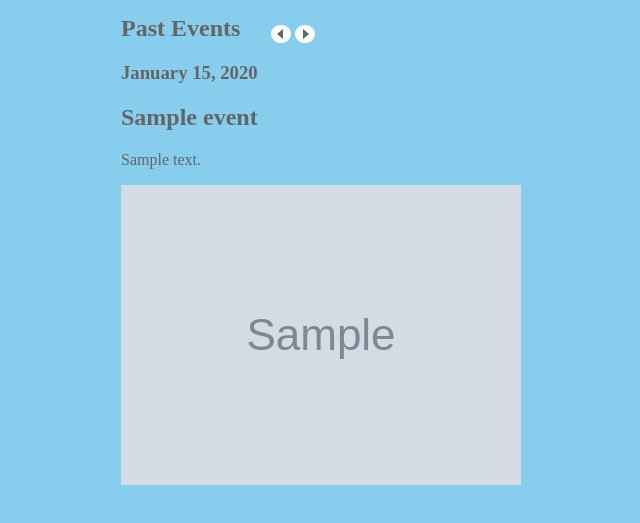
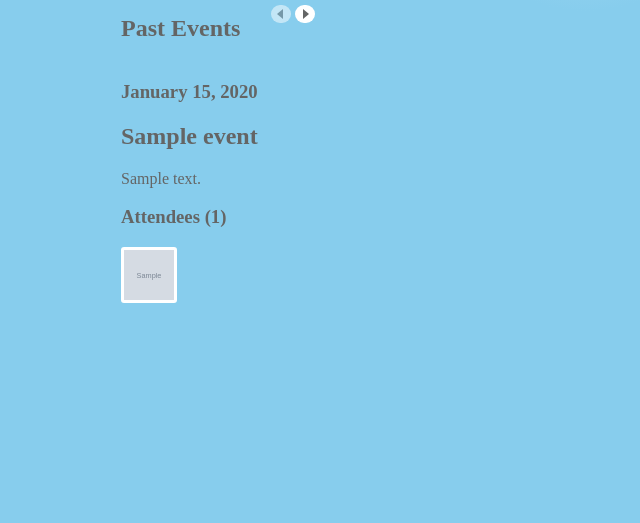
Before and after one commit to pythonkc/pythonkc-com, a Django app: template pythonkc_site/templates/index.html in a window 1280 px wide. Shown: the part 368-891 px from the top of the page, without its empty margins (54-694 px from the left). After the commit the page ends 671 px from the top, so only its background shows below. Run offline with Django 3.2, Linux system fonts and the light colour scheme; the template is opened without the code that fills it: most values are stand-ins (such as "Sample title", 1, 10 or a date in 2020); grey boxes marked "Sample" are stand-in pictures; some libraries are stand-ins or nearby versions.

Commit message:
wrote up some slider code and added some styling so it works correctly, changed the meetup images to background images so we can use background-size (like meetup does - icky but it works). removed jquery cycle

```diff
--- a/pythonkc_site/static/screen.css
+++ b/pythonkc_site/static/screen.css
@@ -13,7 +13,9 @@ body {
 }
 header, section, article { display: block; }
 header[role="banner"]{ height: 145px; background: url(logo.png) center center no-repeat; }
-.wrap{ width: 930px; position: relative; margin: 0 auto; padding: 0 15px;}
+.wrap{ width: 930px; position: relative; margin: 0 auto; padding: 0 15px;
+    overflow: hidden;
+}
 .next-meeting {
     background-color: white;
     border-top: 3px solid #abdcf2;
@@ -28,6 +30,16 @@ footer { background: #219cd7; }
     -moz-box-sizing: border-box;
     -webkit-box-sizing: border-box;
     -o-box-sizing: border-box;
+}
+#evt-wrapper{
+    width: 10000px;
+    position: relative;
+    left: 0;
+}
+article.past-event{
+    display: inline-block;
+    width: 945px;
+    vertical-align: top;
 }
 .slider-controls {
     position: absolute;
@@ -55,3 +67,19 @@ footer { background: #219cd7; }
     border-right: none;
     border-left: 6px solid #646565;
 }
+.disabled {
+    opacity:.5;
+}
+.attendee{
+    background-size: 50px 50px;
+    background-position: top center;
+    background-repeat: no-repeat;
+    display: inline-block;
+    height: 50px;
+    width: 50px;
+    border: 3px solid white;
+    -moz-border-radius: 3px;
+    -webkit-border-radius: 3px;
+    -o-border-radius: 3px;
+    border-radius: 3px;
+}
--- a/pythonkc_site/templates/index.html
+++ b/pythonkc_site/templates/index.html
@@ -36,12 +36,12 @@
     <div class="wrap">
       <h1>Past Events</h1>
       <div class="slider-controls" id="slider-controls">
-        <a href="#" class="btn-previous btn-control" id="prev"> <span class="prev-arrow"></span></a>
+        <a href="#" class="btn-previous btn-control disabled" id="prev"> <span class="prev-arrow"></span></a>
         <a href="#" class="btn-next btn-control" id="next"><span class="next-arrow"></span></a>
       </div>
       <div id="evt-wrapper">
       {% for event in past_events %}
-      <article>
+      <article class="past-event">
       <header>
       <h1><time datetime>{{ event.time|date:"F j, Y" }}</time></h1>
       </header>
@@ -49,16 +49,16 @@
       <h2>{{ event.name|safe }}</h2>
       <p>{{ event.description|safe }}</p>
       <div class="attendees">
+          <h3>Attendees ({{event.attendees|length}})</h3>
         {% for attendee in event.attendees %}
           {% if attendee.photo.thumb_url %}
-          <img src="{{ attendee.photo.thumb_url}}" height="" width="" class="attendee"
-               alt="{{ attendee.name }}" />
+          <div title="{{ attendee.name }}" style="background-image: url( {{ attendee.photo.thumb_url }} );" class="attendee"></div>
           {% endif %}
         {% endfor %}
       </div>
 
-      <figure>
-      <img src="" height="" width="" />
+      <figure class="flickr-photo">
+      <a href="{{flickr_url}}"><img src="" height="" width="" /></a>
       </figure>
       </article>
       {% endfor %}
@@ -73,7 +73,6 @@
   </div>
   <script type="text/javascript" src="http://maps.googleapis.com/maps/api/js?sensor=false"></script>
   <script src="https://ajax.googleapis.com/ajax/libs/jquery/1.6.2/jquery.min.js" type="text/javascript" charset="utf-8"></script>
-  <script src="{{STATIC_URL}}jquery.cycle.lite.min.js" type="text/javascript" charset="utf-8"></script>
   <script type="text/javascript" charset="utf-8">
     var pykc = window.pykc = pykc || {};
     pykc.map;
@@ -94,15 +93,44 @@
       google.maps.event.trigger(this.map, 'resize');
     }
 
+    pykc.$slides = $('#evt-wrapper').children();
+    pykc.slideNum = 0;
+
+    pykc.onPrev = function(e){
+        var $ele = pykc.$slides.eq(pykc.slideNum-1);
+        var eloffset = $ele.position().left;
+        e.preventDefault();
+        if (pykc.slideNum === 0) return;
+        eloffset === 0 ?
+            pykc.$slides.parent().animate({left: 0}) :
+            pykc.$slides.parent().animate({left: '+='+eloffset})
+        pykc.slideNum --;
+        pykc.checkButtons('prev');
+    }
+
+    pykc.onNext = function(e){
+        e.preventDefault();
+        if (pykc.slideNum === pykc.$slides.length-1) return;
+        var $ele = pykc.$slides.eq(pykc.slideNum+1);
+        var eloffset = $ele.position().left;
+        pykc.$slides.parent().animate({left: -eloffset});
+        pykc.slideNum ++;
+        pykc.checkButtons('next');
+    }
+
+    pykc.checkButtons = function(id){
+        if ( pykc.slideNum === 0 || pykc.slideNum === pykc.$slides.length-1) {
+            $('#'+id).addClass('disabled');
+        }else{
+            $('.btn-control').removeClass('disabled');
+        }
+    }
+
     pykc.init = function(){
-      $('#evt-wrapper').cycle({
-        prev:   '#prev',
-        next:   '#next',
-        timeout: 0
-      });
+      $('#prev').click(pykc.onPrev);
+      $('#next').click(pykc.onNext);
       this.mapInit();
       this.resizeMap()
-      //$(window).resize(function(){ pykc.resizeMap(); });
     }
 
     $(function(){ pykc.init(); });
```
Also changed, not shown: pythonkc_site/static/jquery.cycle.lite.min.js (deleted). Lines whose indentation alone changed are shown as unchanged.
